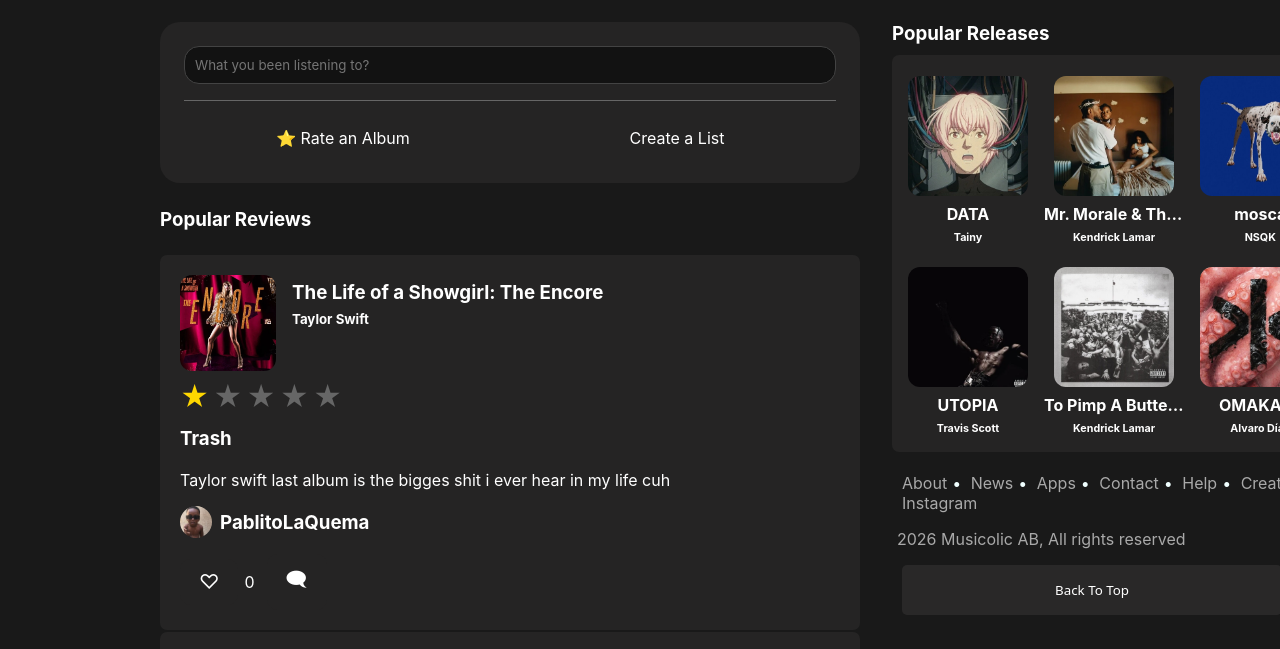
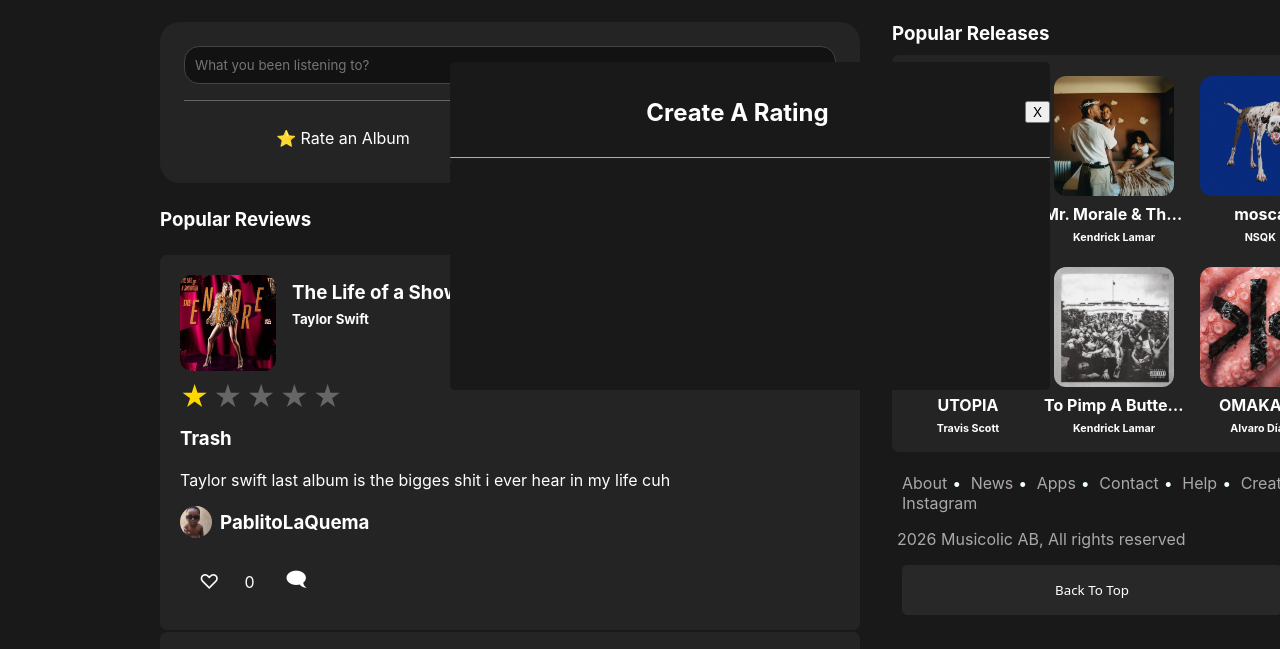
Before and after one commit to DarianDP/Musicolic, a plain HTML site: page html/home.html in a window 1280 px wide. Both pictures are taken after a click on the link 954 px from the left and 35 px from the top of the page. Shown: the part 88-737 px from the top of the page. Drawn offline with Linux system fonts and the light colour scheme.

Commit message:
Add content panel and search fallback
Add a create-rating panel opened from user navigation, and show the add-albums link when an album search has no matches.

```diff
--- a/css/menu.css
+++ b/css/menu.css
@@ -269,7 +269,15 @@ flex-direction: column;
 
  }
 
+ #add-albums-pago2,
+ #add-albums-pago{
+    margin-left: 10px;
+ }
 
+ #add-albums-pago2,
+ #add-albums-pago:hover{
+    color: rgb(255, 255, 255);
+ }
 
 
 
@@ -755,3 +763,50 @@ color:darkgray;
 .display-cards2{
     animation: bar2animation 1s ease forwards;
 }
+
+.create-rating{
+    margin: 0px;
+    background-color: #191919;
+    border-radius: 5px;
+    height: 100px;
+    width: 600px;
+    position: absolute;
+    left: 450px;
+    top: 150px;
+    justify-content:space-between;
+    align-items: center;
+
+
+}
+
+.divisor-create{
+    width: 600px;
+    height: 1px;
+    background-color: rgba(255, 255, 255, 0.647);
+    position: absolute;
+    top: 245px;
+    left: 450px;
+    border-radius: 5px;
+}
+
+.add-content-windows{
+    height: 230px;
+    width: 600px;
+    background-color: #191919;
+    border-radius: 5px;
+    position: absolute;
+    left: 450px;
+    top: 248px;
+}
+
+/* .creating-navvar{
+    display: flex;
+    flex-direction: row;
+    align-items: center;
+    justify-content: space-between;
+
+} */
+
+.create-rating-text{
+    margin: 0px ;
+}
--- a/html/home.html
+++ b/html/home.html
@@ -7,6 +7,8 @@
     <script src="/script/home.js" defer></script>
     <script src="/script/Search.js" defer></script>
     <script src="/script/search2.js" defer></script>
+    <script src="/script/user-navigarion.js" defer></script>
+
 
 
     <title>Musicolic</title>
@@ -60,9 +62,25 @@
 
 
         <div class="user-navigation">
-            <a class="add-content" title="Add Content">
+            <a class="add-content" title="Add Content" id="Add-contenidopa">
                 <img src="/css/img/create.png" alt="Add Content" class="add-content-image">
+
+
             </a>
+            <div class="create-rating" hidden>
+                <!-- <div class="creating-navvar"> -->
+                    <div></div>
+                    <h2 class="create-rating-text">Create A Rating</h2>
+                    <button class="cancel-button">X</button>
+                <!-- </div> -->
+            </div>
+            <div class="divisor-create" hidden></div>
+             <div class="add-content-windows" hidden></div>
+
+
+
+
+
             <a class="add-content" title="Chats" id="Comment-margindemierda">
                 <img src="/css/img/coment.png" alt="Add Content" class="add-content-image">
             </a>
@@ -1431,7 +1449,7 @@ Mis favoritas son "Fantasma AVC", "Paranormal", "Si preguntan por mi" y "11 y On
     </div>
 </div>
 
-<a href="" class="add-albums-pago">Add New Albums</a>
+<a href="" id="add-albums-pago2" hidden>Add New Albums</a>
         </div>
 
 
--- a/script/search2.js
+++ b/script/search2.js
@@ -2,6 +2,7 @@ const searchimput2 = document.getElementById("what-you-been-listen-to")
 const background2 = document.querySelector(".cards-container2")
 const album2 = background2.querySelectorAll(".album-card")
 const result2 = document.querySelectorAll(".display-cards2")
+const add2 = document.getElementById("add-albums-pago2")
 
 
 album2.forEach(album =>{
@@ -31,6 +32,8 @@ background2.style.display = "none"
 searchimput2.addEventListener("input", () => {
 
     const seachvalue = searchimput2.value.toLowerCase();
+    let anunciopa = false;
+
      background2.style.display = "flex";
 
     album2.forEach(album => {
@@ -41,9 +44,20 @@ searchimput2.addEventListener("input", () => {
 
         if (Fitrarboth.includes(seachvalue)){
             album.style.display = "";
+            anunciopa = true;
         }else{
             album.style.display = "none";
         }
+
+
+
+        if(anunciopa){
+            add2.style.display = "none";
+        }else{
+            add2.style.display = "flex";
+        }
+
+
     });
 })
 
--- /dev/null
+++ b/script/user-navigarion.js
@@ -0,0 +1,20 @@
+const selecta = document.getElementById("Add-contenidopa");
+const addvaina = document.querySelector(".add-content-windows")
+const addvaina2 = document.querySelector(".divisor-create")
+const addvaina3 = document.querySelector(".create-rating")
+
+
+
+
+selecta.addEventListener("click" ,() =>{
+
+    addvaina.style.display = "flex";
+    addvaina2.style.display = "flex";
+    addvaina3.style.display = "flex";
+
+
+
+})
+
+
+// Add content
```
